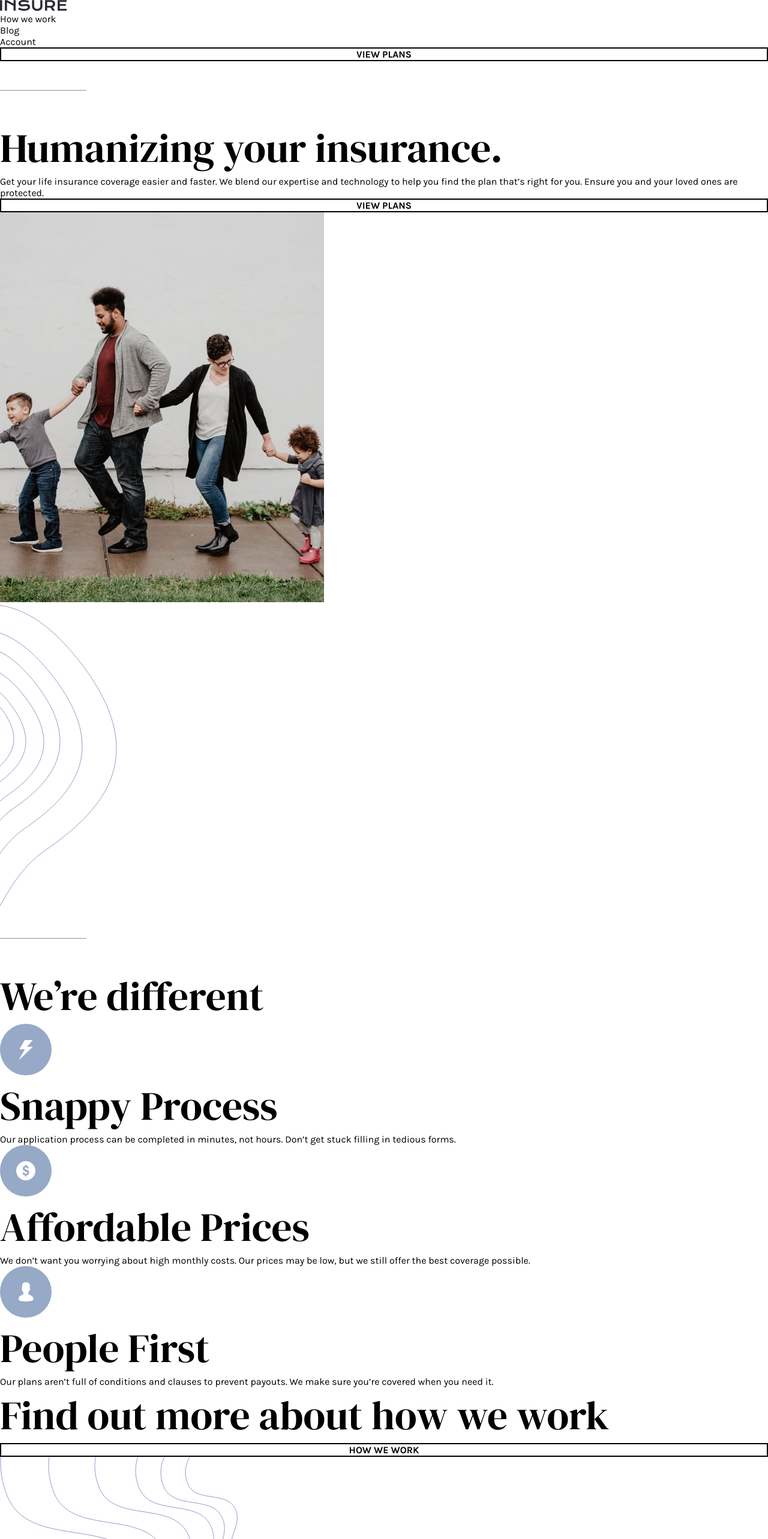
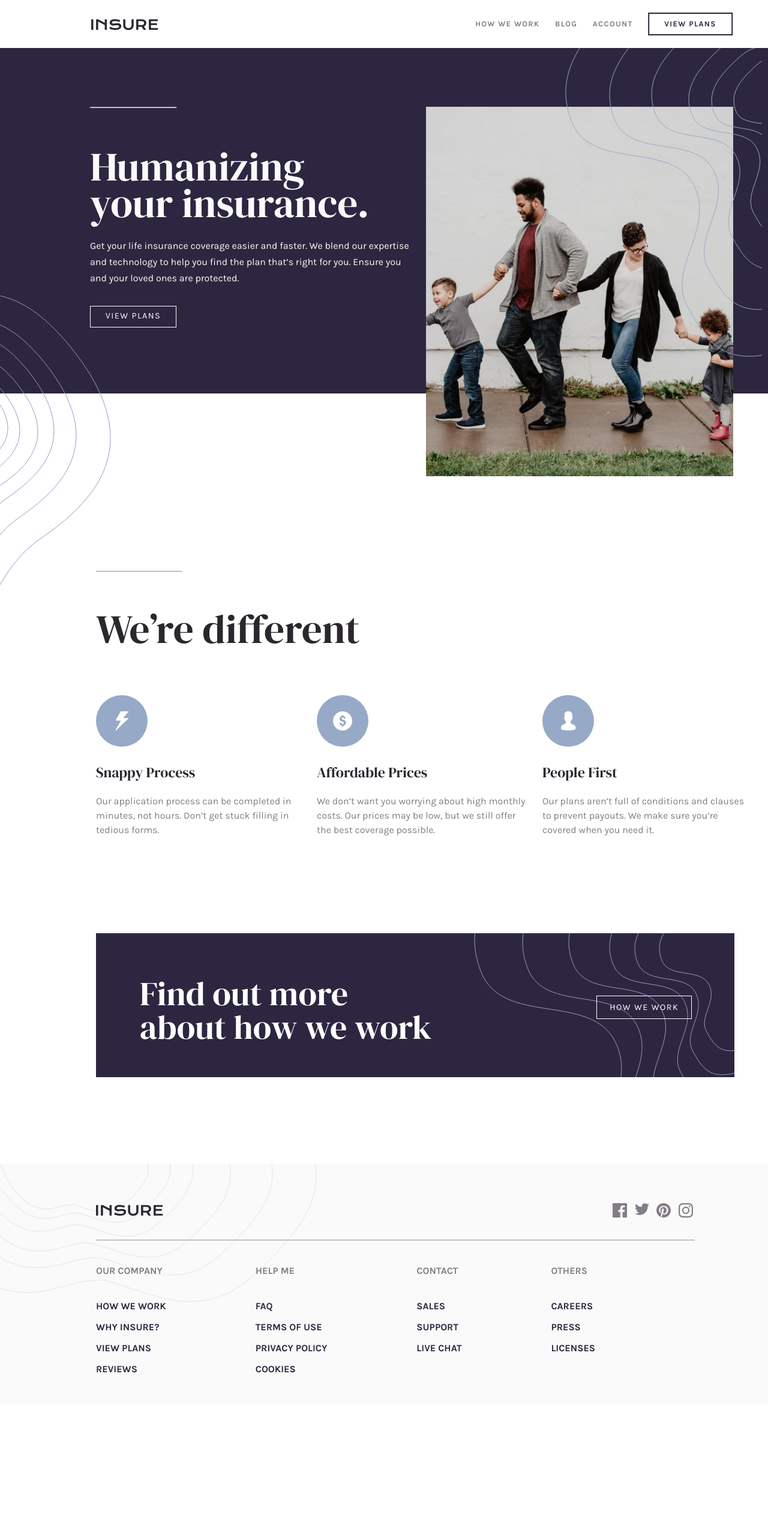
Before and after one commit to melodymastache/Insure-Landing-Page, a React (Create React App) app: page / in a window 1280 px wide. Shown: the top 2566 px of the page at 60% size. After the commit the page ends 2340 px from the top, so only its background shows below. Built offline with nearby package versions, Linux system fonts and the light colour scheme.

Commit message:
restarting mobile view

```diff
--- a/src/App.js
+++ b/src/App.js
@@ -7,18 +7,17 @@ import wavyLeftBg from './images/bg-pattern-intro-left-desktop.svg';
 import snappyIcon from './images/icon-snappy-process.svg';
 import affordableIcon from './images/icon-affordable-prices.svg';
 import peopleIcon from './images/icon-people-first.svg';
-import hwwWavyBg from './images/bg-pattern-how-we-work-desktop.svg';
 
 class Header extends React.Component {
     render() {
         return (
-            <header class="header-parent">
-                <div class="logo"><img src={logo} alt="company-logo" /></div>
-                <div class="align-items">
-                    <div class="header-items">How we work</div>
-                    <div class="header-items">Blog</div>
-                    <div class="header-items">Account</div>
-                    <div class="header-items button" id="header-button">View plans</div>
+            <header className="header-parent">
+                <div className="logo"><img src={logo} alt="company-logo" /></div>
+                <div className="align-items">
+                    <div className="header-items">How we work</div>
+                    <div className="header-items">Blog</div>
+                    <div className="header-items">Account</div>
+                    <div className="header-items button" id="header-button">View plans</div>
                 </div>
             </header>
         )
@@ -28,11 +27,11 @@ class Header extends React.Component {
 class Intro extends React.Component {
     render() {
         return (
-            <div class="intro-container">
-                <hr class="line-decoration"></hr>
-                <h2 class="title" id="intro-title">Humanizing your insurance.</h2>
+            <div className="intro-container">
+                <hr className="line-decoration"></hr>
+                <h2 className="title" id="intro-title">Humanizing your insurance.</h2>
                 <p>Get your life insurance coverage easier and faster. We blend our expertise and technology to help you find the plan that’s right for you. Ensure you and your loved ones are protected.</p>
-                <div class="button" id="intro-button">View plans</div>
+                <div className="button" id="intro-button">View plans</div>
                 <img src={familyImg} alt="family" id="family-photo" />
                 <div id="wavy-right-bg"></div>
                 <img src={wavyLeftBg} alt="wavy-bg" id="wavy-left-bg" />
@@ -44,27 +43,27 @@ class Intro extends React.Component {
 class AtAGlance extends React.Component {
     render() {
         return (
-            <div class="at-a-glance">
-                <hr class="line-decoration"></hr>
-                <h2 class="title">We’re different</h2>
-                <div class="feature-list">
-                    <div class="feature-item">
+            <div className="at-a-glance">
+                <hr className="line-decoration"></hr>
+                <h2 className="title">We’re different</h2>
+                <div className="feature-list">
+                    <div className="feature-item">
                         <img src={snappyIcon} alt="snappy-icon" />
-                        <h2 class="title subtitle">Snappy Process</h2>
+                        <h2 className="title subtitle">Snappy Process</h2>
                         <p>Our application process can be completed in minutes, not hours. Don’t get
                 stuck filling in tedious forms.</p>
                     </div>
 
-                    <div class="feature-item" id="middle-item">
+                    <div className="feature-item" id="middle-item">
                         <img src={affordableIcon} alt="people-icon" />
-                        <h2 class="title subtitle">Affordable Prices</h2>
+                        <h2 className="title subtitle">Affordable Prices</h2>
                         <p>We don’t want you worrying about high monthly costs. Our prices may be low,
                 but we still offer the best coverage possible.</p>
                     </div>
 
-                    <div class="feature-item">
+                    <div className="feature-item">
                         <img src={peopleIcon} alt="people-icon" />
-                        <h2 class="title subtitle">People First</h2>
+                        <h2 className="title subtitle">People First</h2>
                         <p>Our plans aren’t full of conditions and clauses to prevent payouts. We make
                 sure you’re covered when you need it.</p>
                     </div>
@@ -77,10 +76,9 @@ class AtAGlance extends React.Component {
 class HowWeWork extends React.Component {
     render() {
         return (
-            <div class="how-we-work">
-                <h2 class="title">Find out more about how we work</h2>
-                <div class="button" id="hww-button">How we work</div>
-                <img src={hwwWavyBg} alt="hww-button" id="hww-wavy-bg" />
+            <div className="how-we-work">
+                <h2 className="title">Find out more about how we work</h2>
+                <div className="button" id="hww-button">How we work</div>
             </div>
         )
     }
@@ -89,29 +87,29 @@ class HowWeWork extends React.Component {
 class Footer extends React.Component {
     render() {
         return (
-            <footer class="contact-container">
-                <div class="icon-bar">
-                    <img src={logo} alt="company-logo" class="logo icon" />
-                    <div class="socials-container">
-                        <span class="icon" id="fb-icon">
+            <footer className="contact-container">
+                <div className="icon-bar">
+                    <img src={logo} alt="company-logo" className="logo icon" />
+                    <div className="socials-container">
+                        <span className="icon" id="fb-icon">
                             <svg xmlns="http://www.w3.org/2000/svg" width="24" height="24">
                                 <path fill="#837D88" d="M22.675 0H1.325C.593 0 0 .593 0 1.325v21.351C0 23.407.593 24 1.325 24H12.82v-9.294H9.692v-3.622h3.128V8.413c0-3.1 1.893-4.788 4.659-4.788 1.325 0 2.463.099 2.795.143v3.24l-1.918.001c-1.504 0-1.795.715-1.795 1.763v2.313h3.587l-.467 3.622h-3.12V24h6.116c.73 0 1.323-.593 1.323-1.325V1.325C24 .593 23.407 0 22.675 0z" />
                             </svg>
                         </span>
 
-                        <span class="icon">
+                        <span className="icon">
                             <svg xmlns="http://www.w3.org/2000/svg" width="24" height="20">
                                 <path fill="#837D88" d="M24 2.557a9.83 9.83 0 01-2.828.775A4.932 4.932 0 0023.337.608a9.864 9.864 0 01-3.127 1.195A4.916 4.916 0 0016.616.248c-3.179 0-5.515 2.966-4.797 6.045A13.978 13.978 0 011.671 1.149a4.93 4.93 0 001.523 6.574 4.903 4.903 0 01-2.229-.616c-.054 2.281 1.581 4.415 3.949 4.89a4.935 4.935 0 01-2.224.084 4.928 4.928 0 004.6 3.419A9.9 9.9 0 010 17.54a13.94 13.94 0 007.548 2.212c9.142 0 14.307-7.721 13.995-14.646A10.025 10.025 0 0024 2.557z" />
                             </svg>
                         </span>
 
-                        <span class="icon">
+                        <span className="icon">
                             <svg xmlns="http://www.w3.org/2000/svg" width="24" height="24">
                                 <path fill="#837D88" d="M12 0C5.373 0 0 5.372 0 12c0 5.084 3.163 9.426 7.627 11.174-.105-.949-.2-2.405.042-3.441.218-.937 1.407-5.965 1.407-5.965s-.359-.719-.359-1.782c0-1.668.967-2.914 2.171-2.914 1.023 0 1.518.769 1.518 1.69 0 1.029-.655 2.568-.994 3.995-.283 1.194.599 2.169 1.777 2.169 2.133 0 3.772-2.249 3.772-5.495 0-2.873-2.064-4.882-5.012-4.882-3.414 0-5.418 2.561-5.418 5.207 0 1.031.397 2.138.893 2.738a.36.36 0 01.083.345l-.333 1.36c-.053.22-.174.267-.402.161-1.499-.698-2.436-2.889-2.436-4.649 0-3.785 2.75-7.262 7.929-7.262 4.163 0 7.398 2.967 7.398 6.931 0 4.136-2.607 7.464-6.227 7.464-1.216 0-2.359-.631-2.75-1.378l-.748 2.853c-.271 1.043-1.002 2.35-1.492 3.146C9.57 23.812 10.763 24 12 24c6.627 0 12-5.373 12-12 0-6.628-5.373-12-12-12z" />
                             </svg>
                         </span>
 
-                        <span class="icon">
+                        <span className="icon">
                             <svg xmlns="http://www.w3.org/2000/svg" width="24" height="24">
                                 <path fill="#837D88" d="M12 2.163c3.204 0 3.584.012 4.85.07 3.252.148 4.771 1.691 4.919 4.919.058 1.265.069 1.645.069 4.849 0 3.205-.012 3.584-.069 4.849-.149 3.225-1.664 4.771-4.919 4.919-1.266.058-1.644.07-4.85.07-3.204 0-3.584-.012-4.849-.07-3.26-.149-4.771-1.699-4.919-4.92-.058-1.265-.07-1.644-.07-4.849 0-3.204.013-3.583.07-4.849.149-3.227 1.664-4.771 4.919-4.919 1.266-.057 1.645-.069 4.849-.069zM12 0C8.741 0 8.333.014 7.053.072 2.695.272.273 2.69.073 7.052.014 8.333 0 8.741 0 12c0 3.259.014 3.668.072 4.948.2 4.358 2.618 6.78 6.98 6.98C8.333 23.986 8.741 24 12 24c3.259 0 3.668-.014 4.948-.072 4.354-.2 6.782-2.618 6.979-6.98.059-1.28.073-1.689.073-4.948 0-3.259-.014-3.667-.072-4.947-.196-4.354-2.617-6.78-6.979-6.98C15.668.014 15.259 0 12 0zm0 5.838a6.162 6.162 0 100 12.324 6.162 6.162 0 000-12.324zM12 16a4 4 0 110-8 4 4 0 010 8zm6.406-11.845a1.44 1.44 0 100 2.881 1.44 1.44 0 000-2.881z" />
                             </svg>
@@ -120,48 +118,37 @@ class Footer extends React.Component {
                 </div>
 
                 <hr></hr>
-                <div class="footer-items">
-                    <div class="footer-section">
-                        <p class="link-section">Our company</p>
-                        <p class="link">How we work</p>
-                        <p class="link">Why Insure?</p>
-                        <p class="link">View plans</p>
-                        <p class="link">Reviews</p>
+                <div className="footer-items">
+                    <div className="footer-section">
+                        <p className="link-section">Our company</p>
+                        <p className="link">How we work</p>
+                        <p className="link">Why Insure?</p>
+                        <p className="link">View plans</p>
+                        <p className="link">Reviews</p>
                     </div>
 
-                    <div class="footer-section">
-                        <p class="link-section">Help me</p>
-                        <p class="link">FAQ</p>
-                        <p class="link">Terms of use</p>
-                        <p class="link">Privacy policy</p>
-                        <p class="link">Cookies</p>
+                    <div className="footer-section">
+                        <p className="link-section">Help me</p>
+                        <p className="link">FAQ</p>
+                        <p className="link">Terms of use</p>
+                        <p className="link">Privacy policy</p>
+                        <p className="link">Cookies</p>
                     </div>
 
-                    <div class="footer-section">
-                        <p class="link-section">Contact</p>
-                        <p class="link">Sales</p>
-                        <p class="link">Support</p>
-                        <p class="link">Live chat</p>
+                    <div className="footer-section">
+                        <p className="link-section">Contact</p>
+                        <p className="link">Sales</p>
+                        <p className="link">Support</p>
+                        <p className="link">Live chat</p>
                     </div>
 
-                    <div class="footer-section">
-                        <p class="link-section">Others</p>
-                        <p class="link">Careers</p>
-                        <p class="link">Press</p>
-                        <p class="link">Licenses</p>
+                    <div className="footer-section">
+                        <p className="link-section">Others</p>
+                        <p className="link">Careers</p>
+                        <p className="link">Press</p>
+                        <p className="link">Licenses</p>
                     </div>
                 </div>
-            </footer>
-        )
-    }
-}
-
-class Attribution extends React.Component {
-    render() {
-        return (
-            <footer class="attribution">
-                Challenge by <a href="https://www.frontendmentor.io?ref=challenge" target="_blank" rel="noopener noreferrer">Frontend Mentor</a>.
-              Coded by <a href="https://github.com/melodymastache">Melody Mastache</a>.
             </footer>
         )
     }
@@ -175,7 +162,6 @@ function App() {
             <AtAGlance />
             <HowWeWork />
             <Footer />
-            <Attribution />
         </div>
     );
 }
--- a/src/App.scss
+++ b/src/App.scss
@@ -10,7 +10,7 @@ $very-dark-violet: hsl(270, 9%, 17%);
 $dark-greyish-violet: hsl(273, 4%, 51%);
 $very-light-gray: hsl(0, 0%, 98%);
 
-/* default styles */
+/* global styles */
 * {
   // entire doc
   font-size: 16px;
@@ -37,13 +37,11 @@ $very-light-gray: hsl(0, 0%, 98%);
   width: 9em;
   height: 0em;
   margin: 3em 0em;
-  color: $dark-greyish-violet;
+  color: $very-light-gray;
 }
 
-/******************* MOBILE VIEW STYLES ********************/
+/******************** DESKTOP VIEW STYLES ********************/
 
-/* mobile mode */
-@media screen and (max-width: 500px) {
 /* HEADER COMPONENT */
 .header-parent {
   display: flex; /* activates flexbox */
@@ -167,274 +165,6 @@ $very-light-gray: hsl(0, 0%, 98%);
   margin: 15.5em 0em 0em 10em;
   color: $very-dark-violet;
 
-    .line-decoration {
-      color: $very-light-gray;
-    }
-
-    p {
-      color: $dark-greyish-violet;
-    }
-  }
-
-  .subtitle {
-    font-size: 1.5em;
-    padding: 1em 0em;
-  }
-
-  .feature-list {
-    display: flex;
-  }
-
-  #middle-item {
-    padding: 0em 1.5em;
-    width: 25em;
-  }
-
-  .feature-item {
-    margin-top: 4em;
-    line-height: 1.5em;
-    width: 21.5em;
-  }
-
-  /* HOW WE WORK COMPONENT */
-  .how-we-work {
-    // display: flex;
-    background-color: $dark-violet;
-    margin: 10em 2em;
-    // height: 15em;
-    color: white;
-    text-align: center;
-
-    h2 {
-      font-size: 3.5em;
-      background-color: $dark-violet;
-      line-height: 1em;
-      padding: 1.3em .5em;
-    }
-  }
-
-  #hww-wavy-bg {
-    width: 25em; /* amount of space the wavy background takes */
-    margin-left: auto; /* put bg on right side of container */
-    z-index: 0; /* place bg behind button */
-  }
-
-  #hww-button {
-
-    padding: 0.7em 0em;
-    z-index: 1; /* put button in front of bg */
-    font-size: 0.9em;
-    margin: 7.2em -25em 0em 0em;
-    letter-spacing: 0.1em;
-    width: 11em;
-    height: 2.7em;
-    font-weight: 400;
-    border: 1px solid white;
-
-    &:hover {
-      background-color: white;
-      color: $dark-violet;
-      font-weight: 700;
-    }
-  }
-//////////////////////////////////////////////////// FIGURE OUT HOW TO SCALE SVG IMAGES
-  /* FOOTER COMPONENT */
-  .contact-container {
-    background-color: $very-light-gray;
-    text-transform: uppercase;
-    font-weight: 600;
-    padding-bottom: 5em;
-    text-align: center;
-    background-image: url(./images/bg-pattern-footer-desktop.svg);
-    background-repeat: no-repeat;
-    background-size: 42em;
-    background-position-x: -9em;
-    background-position-y: -4em;
-
-    hr {
-      color: $very-light-gray;
-      margin: 0em 2em;
-    }
-  }
-
-  .icon {
-    margin-left: 0.8em; /* space between icons */
-  }
-
-  .logo {
-    margin-top: 6.3em;
-    height: 3.5rem;
-    margin-bottom: 1.5em;
-  }
-
-  /* using svg code in order to have access to change colour of image on hover */
-  svg path:hover {
-    fill: $dark-violet;
-  }
-
-  .socials-container {
-    display: flex;
-    margin-bottom: 3em;
-    justify-content: center;
-  }
-
-  // LINK SECTION //
-  .link-section {
-    color: $dark-greyish-violet;
-    margin-top: 2.5em;
-    margin-bottom: 2em;
-  }
-
-  .link {
-    color: $dark-violet;
-    padding: 0.5em 0em;
-
-    &:hover {
-      text-decoration: underline;
-    }
-  }
-
-  /* ATTRIBUTION COMPONENT */
-  .attribution {
-    font-size: 11px;
-    text-align: center;
-    background-color: $very-light-gray;
-
-    a {
-      font-size: 11px;
-    }
-  }
-}
-
-/******************** DESKTOP VIEW STYLES ********************/
-@media screen and (min-width: 501px) and (max-width: 1040px) {
-  /* HEADER COMPONENT */
-  .header-parent {
-    display: flex; /* activates flexbox */
-    height: 5em;
-    background-color: white;
-    padding: 1em 0em;
-    z-index: 2;
-    position: relative;
-  }
-
-  .align-items {
-    display: flex;
-    padding-top: 0.2em;
-    flex-flow: column wrap;
-  }
-
-  .header-items {
-    padding: 1em;
-    color: $dark-greyish-violet;
-    font-weight: 700;
-    font-size: 0.8em;
-    text-align: center;
-    text-transform: uppercase;
-    letter-spacing: 0.1em;
-    transform: translateX(39em); /* shift links to the right */
-
-    &:hover {
-      color: $dark-violet;
-    }
-  }
-
-  .logo {
-    padding: 1em;
-    margin-left: 8.5em;
-  }
-
-  #header-button {
-    width: 11em;
-    height: 3em;
-    padding-top: 0.7em;
-    margin-top: 0.15em;
-    margin-left: 1em;
-    border-color: $dark-violet;
-    color: $dark-violet;
-
-    &:hover {
-      background-color: $dark-violet;
-      color: white;
-      font-weight: 700;
-    }
-  }
-
-  /* INTRO CONTAINER */
-  .intro-container {
-    display: grid;
-    height: 36rem;
-    padding: 50px 10px 125px 150px;
-    color: $very-light-gray;
-    background-color: $dark-violet;
-
-    p {
-      background-color: $dark-violet;
-      padding-bottom: 2em;
-      line-height: 1.5em;
-      width: 34em;
-      font-size: 1em;
-      line-height: 1.7em;
-    }
-  }
-
-  #wavy-right-bg {
-    // cannot get this to touch the far right edge of the screen....why??
-    margin-top: -49.5em;
-    background-image: url(./images/bg-pattern-intro-right-desktop.svg);
-    background-repeat: no-repeat;
-    margin-left: 49.5em; /* moves right */
-    z-index: 1; /* puts waves on top of family photo | z-index based on 3d: higher numbers = closer */
-  }
-
-  #wavy-left-bg {
-    margin-top: -19em;
-    margin-left: -10em;
-  }
-
-  #intro-title {
-    background-color: $dark-violet;
-    width: 7em;
-    padding-bottom: 0.4em;
-    line-height: 0.9em;
-    padding-top: 0.3em;
-  }
-
-  #intro-button {
-    background-color: $dark-violet;
-    font-weight: 400;
-    width: 10em;
-    height: 2.5em;
-    padding-top: 0.5em;
-    letter-spacing: 0.1em;
-    font-size: 0.9rem;
-    border: 1.5px solid white;
-
-    &:hover {
-      background-color: $very-light-gray;
-      color: $dark-violet;
-      font-weight: 700;
-    }
-  }
-
-  #family-photo {
-    width: 32em;
-    margin-left: 35em; /* moves to right */
-    margin-top: -23em; /* negative values cause element to overlap others */
-    z-index: 0; /* puts family photo behind waves */
-  }
-
-  /* AT A GLANCE COMPONENT */
-  .at-a-glance {
-    display: flex;
-    flex-flow: column wrap;
-    margin: 15.5em 0em 0em 10em;
-    color: $very-dark-violet;
-
-    .line-decoration {
-      color: $very-light-gray;
-    }
-
   p {
     color: $dark-greyish-violet;
   }
@@ -468,6 +198,10 @@ $very-light-gray: hsl(0, 0%, 98%);
   width: 66.5em;
   height: 15em;
   color: white;
+  background-color: $dark-violet;
+  background-image: url(./images/bg-pattern-how-we-work-desktop.svg);
+  background-repeat: no-repeat;
+  background-position: top right;
 
   h2 {
     font-size: 3.5em;
@@ -476,12 +210,6 @@ $very-light-gray: hsl(0, 0%, 98%);
     line-height: 1em;
     margin: 1.3em 4.9em 0em 1.3em;
   }
-  }
-
-  #hww-wavy-bg {
-    width: 25em; /* amount of space the wavy background takes */
-    margin-left: auto; /* put bg on right side of container */
-    z-index: 0; /* place bg behind button */
 }
 
 #hww-button {
@@ -574,15 +302,3 @@ $very-light-gray: hsl(0, 0%, 98%);
     text-decoration: underline;
   }
 }
-
-  /* ATTRIBUTION COMPONENT */
-  .attribution {
-    font-size: 11px;
-    text-align: center;
-    background-color: $very-light-gray;
-
-    a {
-      font-size: 11px;
-    }
-  }
-}
```
Lines whose indentation alone changed are shown as unchanged.
